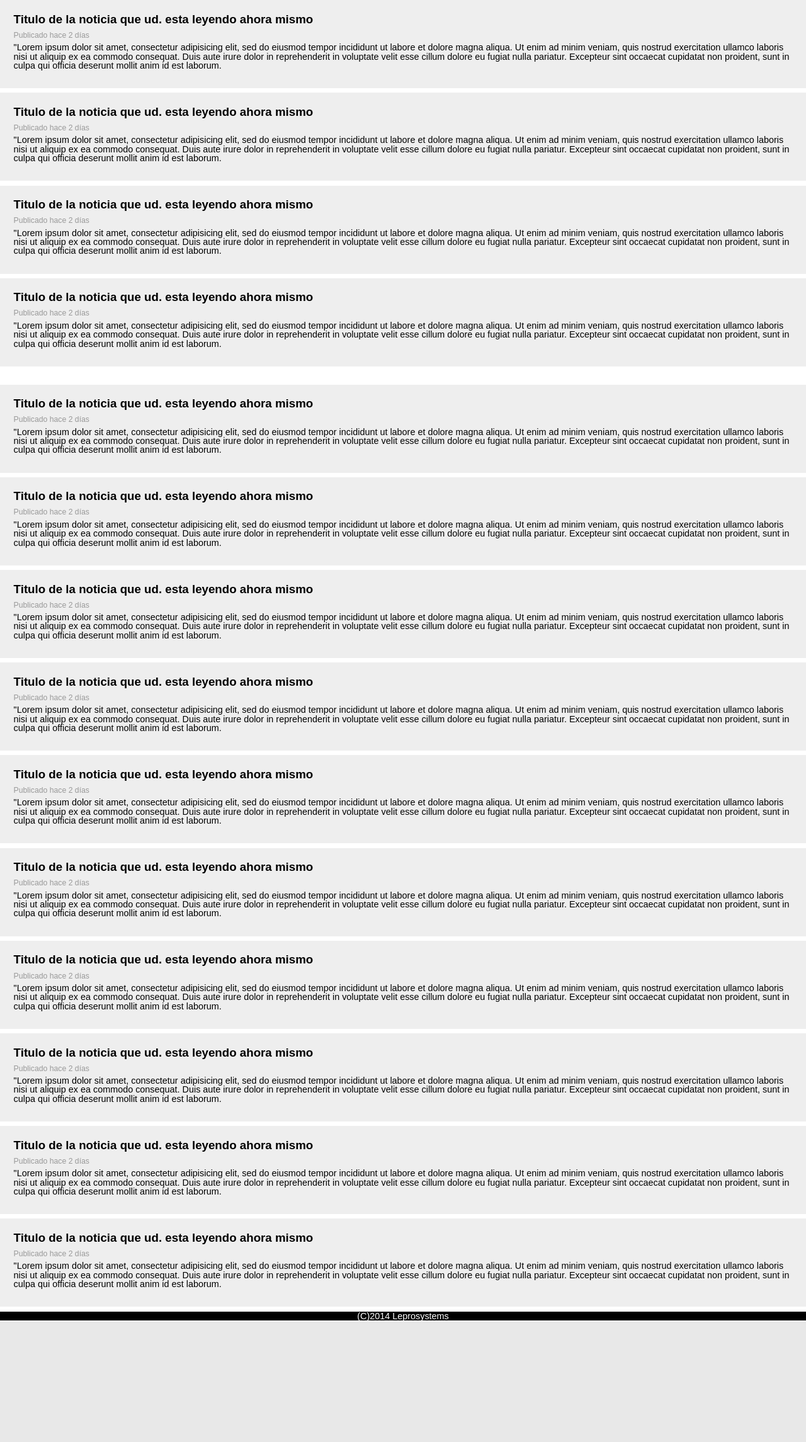
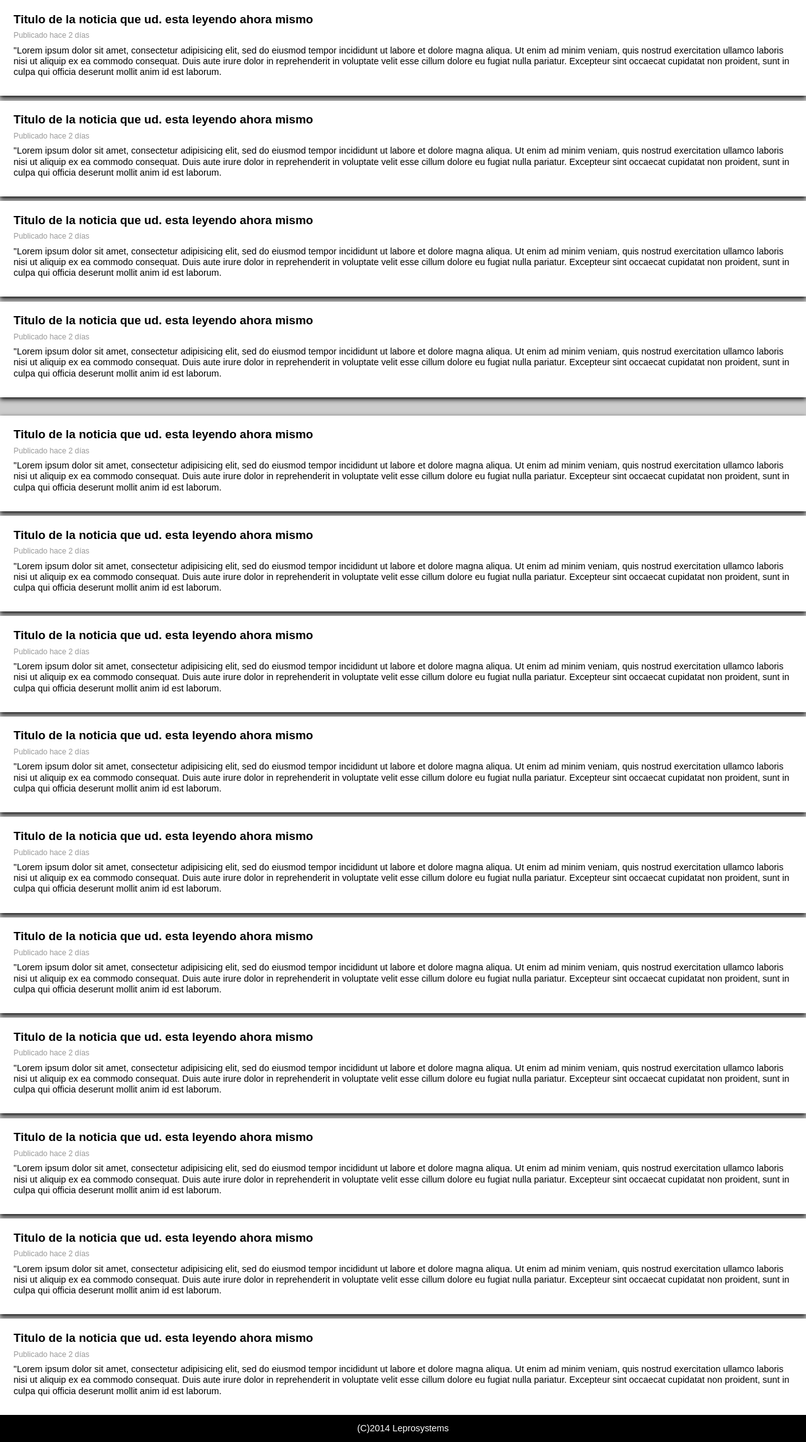
Before and after one commit to Leprosy/diario, a PHP site: page / in a window 1280 px wide. Shown: the part 43-2333 px from the top of the page at 63% size. Before the commit the page ends 2141 px from the top, so only its background shows below. Run offline with PHP 8.4, Linux system fonts and the light colour scheme.

Commit message:
Box-shadow

```diff
--- a/css/style.css
+++ b/css/style.css
@@ -50,6 +50,7 @@ table {
 body {
 	font-family: "Arimo", Arial, sans;
 	font-size: 0.9em;
+    background-color: #ccc;
 }
 h1 {
     font-weight: bold;
@@ -69,12 +70,15 @@ h1 {
     color: #fff;
     background-color: #000;
     text-align: center;
+    padding: 1em;
 }
 
 #page article {
     padding: 1.5em;
-    background-color: #eee;
     margin-bottom: 0.5em;
+    line-height: 1.2em;
+    background-color: #fff;
+    box-shadow: 0 0.2em 0.5em #000;
 }
 #page article p {
     margin-bottom: 0.5em;
@@ -96,6 +100,9 @@ h1 {
 #normal article {
 }
 
+#normal article:last-child {
+    margin-bottom: 0;
+}
 /*
 .page {
 	background: url(../img/back.png);
```
